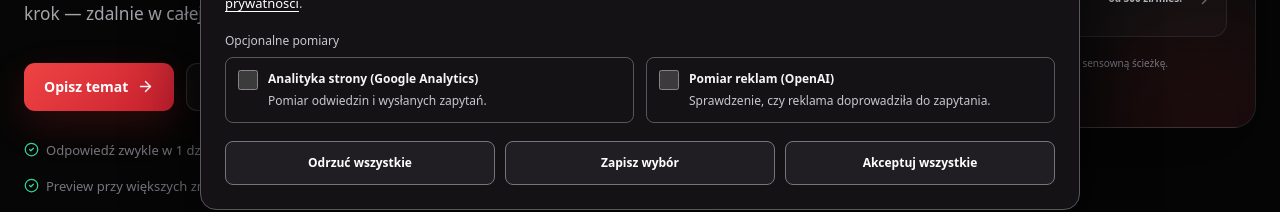
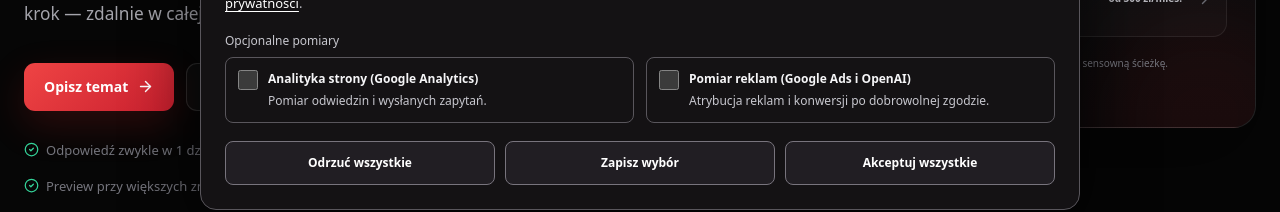
Before and after one commit to wwwCodeFixIT/CodeFix.IT---Portfolio-Short, a React (Vite) app: page / in a window 1280 px wide. Shown: the part 574-786 px from the top of the page. Built offline with nearby package versions, Linux system fonts and the light colour scheme.

Commit message:
copy(consent): describe Google Ads and OpenAI measurement

```diff
--- a/src/components/MeasurementConsent.tsx
+++ b/src/components/MeasurementConsent.tsx
@@ -66,7 +66,7 @@ export function MeasurementConsent({ servicePage = false }: { servicePage?: bool
             checked={preferences.ads}
             onChange={(event) => setPreferences((current) => ({ ...current, ads: event.target.checked }))}
           />
-          <span><strong>Pomiar reklam (OpenAI)</strong><small>Sprawdzenie, czy reklama doprowadziła do zapytania.</small></span>
+          <span><strong>Pomiar reklam (Google Ads i OpenAI)</strong><small>Atrybucja reklam i konwersji po dobrowolnej zgodzie.</small></span>
         </label>
       </fieldset>
       <div className="cf-measurement-actions">
```
